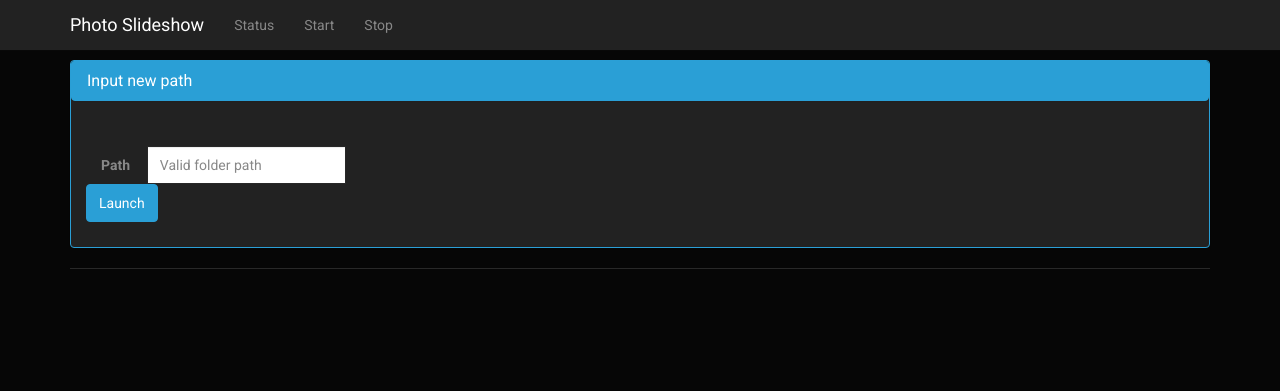
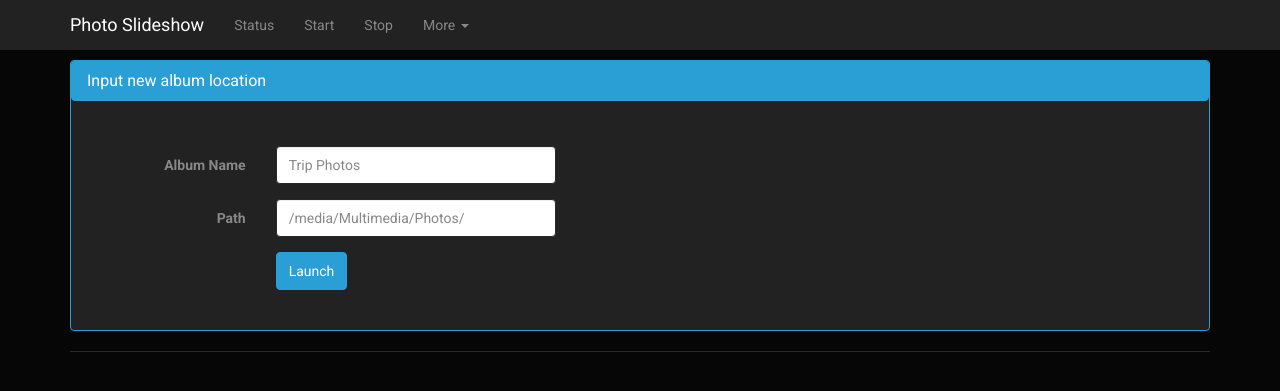
Before and after one commit to agc93/pi-frame, a Flask app: template pi-frame-web/pi_frame_web/templates/input.html in a window 1280 px wide. Shown: the top 391 px of the page. Run offline with Flask 2, Linux system fonts and the light colour scheme; the template is opened without the code that fills it, so the values that code supplies are empty; some libraries are stand-ins or nearby versions.

Commit message:
New functions

```diff
--- /dev/null
+++ b/pi-frame-web/pi_frame_web/location_details.py
@@ -0,0 +1,5 @@
+class LocationDetails:
+	def __init__(self, name, path, fileCount):
+		self.Name = name
+		self.Path = path
+		self.Count = fileCount
--- a/pi-frame-web/pi_frame_web/templates/input.html
+++ b/pi-frame-web/pi_frame_web/templates/input.html
@@ -3,20 +3,28 @@
 {% block content %}
 <div class="panel panel-primary">
     <div class="panel panel-heading">
-        <h3 class="panel-title">Input new path</h3>
+        <h3 class="panel-title">Input new album location</h3>
     </div>
     <div class="panel-body">
         <p>
-            <form class="form-horizontal" action="/start" method="get">
+            <form class="form-horizontal" action="/locations" method="post">
                 <fieldset>
-                    <div class="input-group">
-                        <label for="path" class="col-lg-2 control-label">Path</label>
+                    <div class="form-group">
+                        <label for="name" class="col-lg-2 control-label">Album Name</label>
                         <div class="col-lg-10">
-                            <input class="form-control" type="text" name="folderPath" id="folderPath" placeholder="Valid folder path" required />
+                            <input class="form-control" type="text" name="name" id="name" placeholder="Trip Photos" required />
                         </div>
-                    </div>
-                    <div class="input-group">
+					</div>
+					<div class="form-group">
+						<label for="location" class="col-lg-2 control-label">Path</label>
+                        <div class="col-lg-10">
+                            <input class="form-control" type="text" name="location" id="location" placeholder="/media/Multimedia/Photos/" required />
+                        </div>
+					</div>
+                    <div class="form-group">
+						<div class="col-lg-10 col-lg-offset-2">
                         <button type="submit" class="btn btn-primary">Launch</button>
+                        </div>
                     </div>
                 </fieldset>
             </form>
--- a/pi-frame-web/pi_frame_web/templates/launch.html
+++ b/pi-frame-web/pi_frame_web/templates/launch.html
@@ -9,7 +9,7 @@
 		<p>
 			<form class="form-horizontal" action="{{ url_for('startGet') }}" method="get" >
 				<fieldset>
-					<div class="input-group">
+					<div class="form-group">
 						<label for="path" class="col-lg-2 control-label">Path</label>
 						<div class="col-lg-10">
 							<select class="form-control" name="folderPath">
@@ -19,8 +19,10 @@
 							</select>
 						</div>
 					</div>
-					<div class="input-group">
+					<div class="form-group">
+						<div class="col-lg-10 col-lg-offset-2">
 						<input type="submit" class="btn btn-primary" value="Launch">
+						</div>
 					</div>
 				</fieldset>
 			</form>
--- a/pi-frame-web/pi_frame_web/templates/layout.html
+++ b/pi-frame-web/pi_frame_web/templates/layout.html
@@ -25,6 +25,13 @@
                     <li><a href="{{url_for('status')}}">Status</a></li>
                     <li><a href="{{url_for('launch')}}">Start</a></li>
                     <li><a href="{{url_for('stopRunning')}}">Stop</a></li>
+                    <li class="dropdown">
+						<a href="#" class="dropdown-toggle" data-toggle="dropdown" role="button">More <span class="caret"></span></a>
+						<ul class="dropdown-menu" role="menu">
+							<li><a href="{{url_for('listAlbums')}}">Albums</a></li>
+							<li><a href="{{url_for('input')}}">Create</a></li>
+						</ul>
+                    </li>
                 </ul>
             </div>
         </div>
```
Also changed, not shown: pi-frame-web/pi_frame_web/templates/albums.html (added, +25 -0 lines), pi-frame-web/pi_frame_web/views.py (+19 -4 lines).
